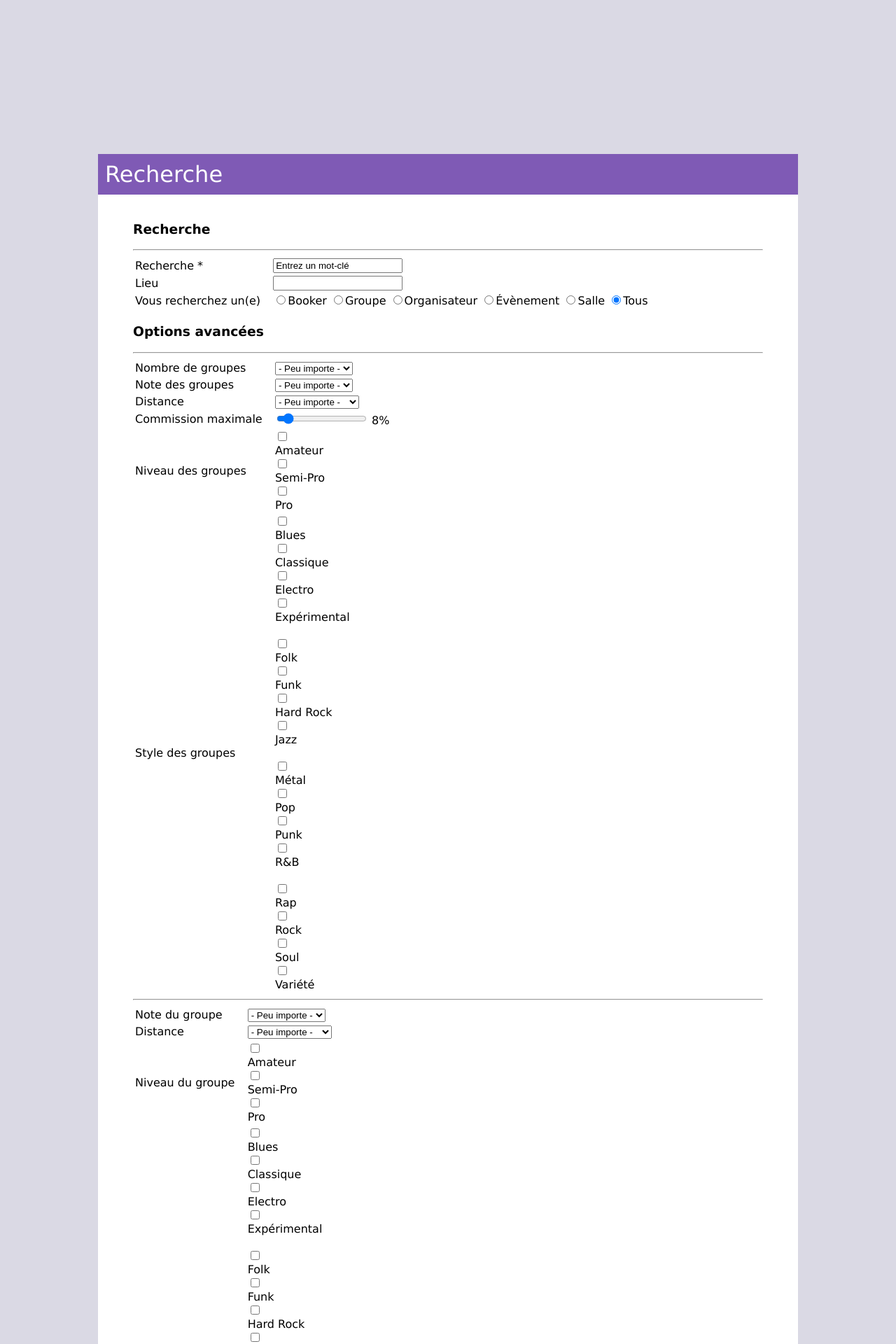
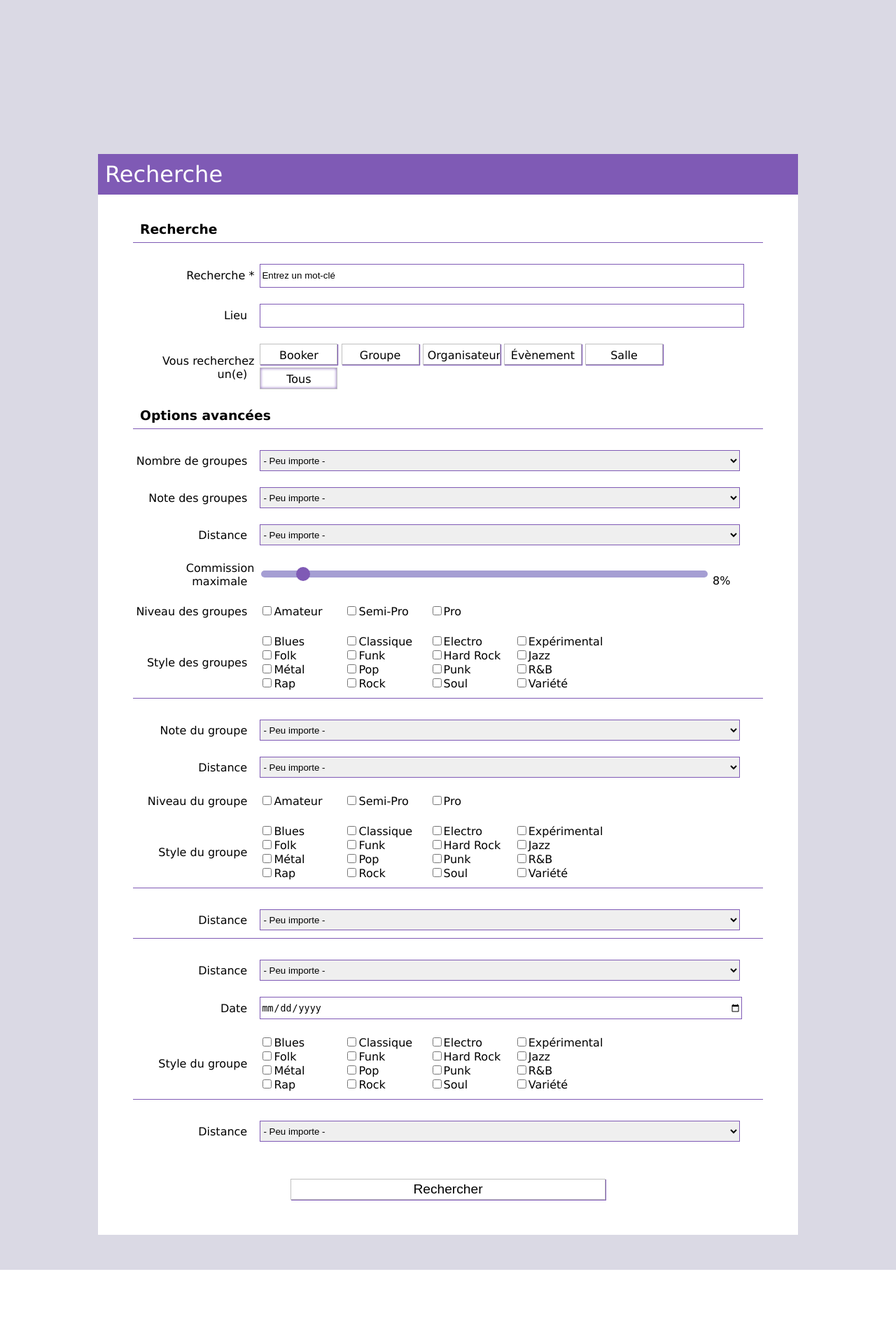
Before and after one commit to ZeZombini/MOLPE, a PHP site: template view/recherche.view.php in a window 1280 px wide. Shown: the top 1920 px of the page at 70% size. After the commit the page ends 1814 px from the top, so only its background shows below. Run offline with PHP 8.4, Linux system fonts and the light colour scheme; the template is opened without the code that fills it, so the values that code supplies are empty; some libraries are stand-ins or nearby versions.

Commit message:
css --> recherche

```diff
--- a/view/style/style.css
+++ b/view/style/style.css
@@ -208,6 +208,23 @@ nav a:hover{
 /*                                             */
 /* ------------------------------------------- */
 
+/* INFOBULLE AIDE */
+.tooltip-message {
+    font-size: 0.7em;
+    text-align: center;
+    width: 150px;
+    color: white;
+    position: relative;
+    background-color: rgb(127, 90, 181);
+    padding: 10px;
+}
+
+.tooltip-message-hide {
+ visibility: hidden;
+ width:0px;
+}
+
+
 /* INSCRIPTION */
 #inscription table{
 	width: 100%;
@@ -233,7 +250,7 @@ nav a:hover{
 /* Première case du tableau */
 #inscription table td:first-child{
 	text-align: right;
-	width: 25%;
+	width: 20%;
 }
 
 /* Seconde case du tableau (Celle qui stock le point d'intérogation) */
@@ -338,6 +355,148 @@ nav a:hover{
 
 
 
+/* RECHERCHE */
+#recherche table{
+	width: 100%;
+	padding-right: 30px;
+}
+
+#recherche h3{
+	padding-left: 10px;
+	margin-bottom: 0px;
+}
+
+#recherche hr{
+	background-color: rgb(127, 90, 181);
+	height: 1px;
+	border: 0;
+	color: #F5F5F5;
+}
+
+#recherche table td{
+	padding-top: 20px;
+}
+
+/* Première case du tableau */
+#recherche table td:first-child{
+	text-align: right;
+	width: 20%;
+}
+
+/* Seconde case du tableau (Celle qui stock le point d'intérogation) */
+#recherche table td:nth-child(2){
+	width: 0px;
+	/*padding-right: 10px;
+	background-image: url("../../data/img/question58-1.png");
+	background-size: 20px;
+    background-position: 40% 60%;
+	background-repeat: no-repeat;*/
+}
+
+#recherche .disable{
+	opacity: 0.8;
+}
+
+/* Les trois radio button */
+#recherche .ligne_radio input{
+	display: none;
+}
+
+#recherche .ligne_slide td input{
+	width: 93%;
+	height: 30px;
+}
+
+#recherche .ligne_chckbx td input{
+	maring: auto;
+}
+#recherche .ligne_chckbx td div{
+	display: inline-block;
+	width: 6em;
+}
+
+#recherche .ligne_radio input + label{
+	display: inline-block;
+	box-sizing: border-box;
+    margin:0px;
+    padding: 6px;
+   	overflow: hidden;
+   	width:16.2%;
+    text-align: center;
+    box-shadow: 1px 1px 1px rgb(127, 90, 181);
+    border: solid silver 1px;
+    height: 30px;
+}
+
+
+#recherche .ligne_radio input:checked + label{
+    box-shadow: 0 0 4px rgb(127, 90, 181) inset;
+    height: 31px;
+}
+
+
+
+/* L'input d'une ligne simple */
+#recherche .ligne_simple td *{
+	border: solid 1px rgb(127, 90, 181);
+	width: 100%;
+	height: 30px;
+}
+
+/* Ligne plus petite pour les champs qui demande moins d'info */
+#recherche .ligne_petite td:last-child input{
+	width: 39%;
+	height: 30px;
+	border: solid 1px rgb(127, 90, 181);
+	background: white;
+}
+
+/* Ligne double */
+#recherche .ligne_double td:last-child > input{
+	width: 39%;
+	height: 30px;
+	border: solid 1px rgb(127, 90, 181);
+}
+#recherche .ligne_double td:last-child span{
+	margin-left: 50px;
+}
+
+/* Le bouton de changement entre Pseudonyme et Prénom/Nom */
+#recherche #img_opposite{
+	width: 30px;
+	height: 30px;
+	padding: 0px;
+	background: white;
+	border: none;
+	position : relative;
+	right: 10px;
+	bottom: 20px;
+	background-image: url("../../data/img/opposite5.png");
+	background-size: 30px;
+    background-position: 40% 80%;
+	background-repeat: no-repeat;
+	z-index: 0;
+}
+
+
+/* Le boutton pour envoyer le formulaire */
+#recherche input[type="submit"]{
+	font-size: 1.2em;
+    width: 50%;
+    text-align: center;
+    box-shadow: 1px 1px 0px rgb(127, 90, 181);
+    border: solid silver 1px;
+    background-color: white;
+    height: 30px;
+    margin-left: 25%;
+    margin-top: 50px;
+}
+
+#recherche input[type="submit"]:active {
+	box-shadow: 0 0 4px rgb(127, 90, 181) inset;
+    height: 31px;
+}
+
 
 
 
@@ -418,3 +577,71 @@ nav a:hover{
 ::-webkit-scrollbar-corner {
     background-color: rgb(165, 158, 211);
 }
+
+
+/* ---------------------------- */
+/* CSS SLIDERS SUR TOUT LE SITE */
+/* ---------------------------- */
+
+/* Supprime l'affichage classique du navigateur */
+input[type=range] {
+  -webkit-appearance: none;
+  width: 100%;
+}
+input[type=range]:focus {
+  outline: none;
+}
+
+/* Affichage Webkit */
+input[type=range]::-webkit-slider-runnable-track {
+  width: 100%;
+  height: 10px;
+  cursor: pointer;
+  background: #A59ED3;
+  border-radius: 50px;
+}
+input[type=range]::-webkit-slider-thumb {
+  height: 20px;
+  width: 20px;
+  border-radius: 50px;
+  background: rgb(127, 90, 181);
+  cursor: pointer;
+  -webkit-appearance: none;
+  margin-top: -5px;
+}
+
+/* Affichage Mozilla */
+input[type=range]::-moz-range-track {
+  width: 100%;
+  height: 10px;
+  cursor: pointer;
+  background: #A59ED3;
+  border-radius: 50px;
+  border: 0px;
+}
+input[type=range]::-moz-range-thumb {
+  height: 20px;
+  width: 20px;
+  border-radius: 50px;
+  background: rgb(127, 90, 181);
+  cursor: pointer;
+  border: 0px;
+}
+
+/* Affichage Microsoft */
+input[type=range]::-ms-track {
+  width: 100%;
+  height: 10px;
+  cursor: pointer;
+  background: #A59ED3;
+  border-radius: 50px;
+}
+
+input[type=range]::-ms-thumb {
+  height: 20px;
+  width: 20px;
+  border-radius: 50px;
+  background: rgb(127, 90, 181);
+  cursor: pointer;
+  margin: 3.6px;
+}
```
